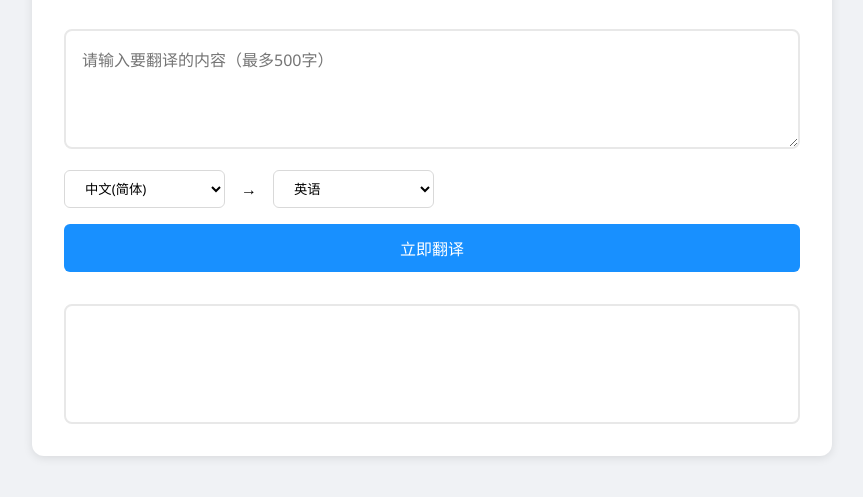
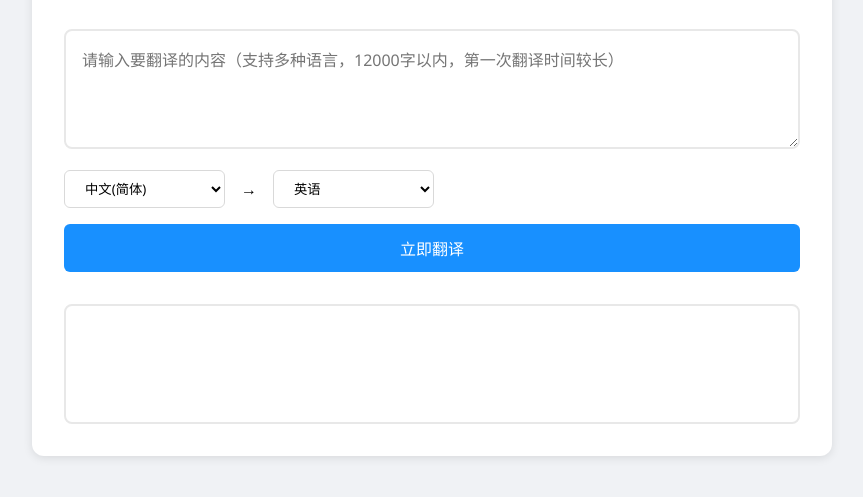
Before and after one commit to JulianChildon/TranslatorH5-test, a website: page index.html in a window 1280 px wide. Shown: the part 113-610 px from the top of the page, without its empty margins (208-1071 px from the left). Drawn offline with Linux system fonts and the light colour scheme.

Commit message:
Update index.html

```diff
--- a/index.html
+++ b/index.html
@@ -11,7 +11,7 @@
         <h1>讯飞翻译系统</h1>
 
         <div class="input-group">
-            <textarea id="inputText" placeholder="请输入要翻译的内容（最多500字）"></textarea>
+            <textarea id="inputText" placeholder="请输入要翻译的内容（支持多种语言，12000字以内，第一次翻译时间较长）"></textarea>
             <div class="language-select">
                 <select id="fromLang">
                     <option value="cn">中文(简体)</option>
```
